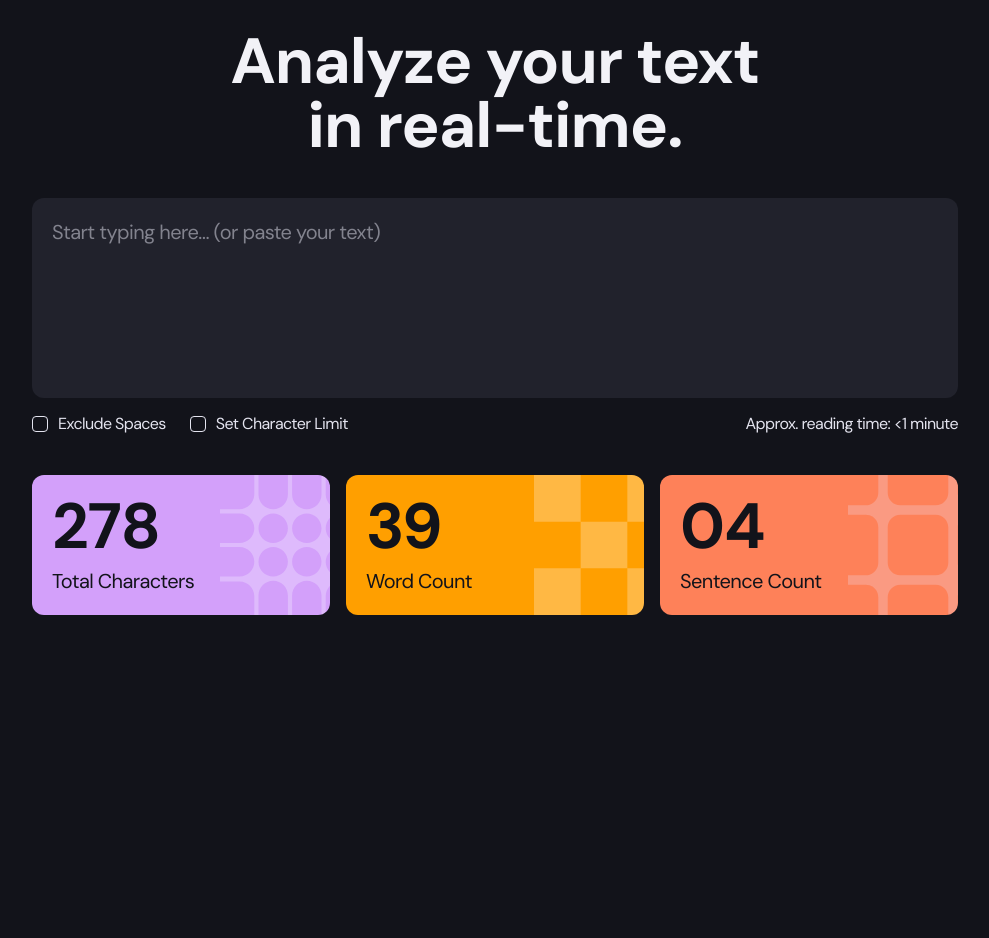
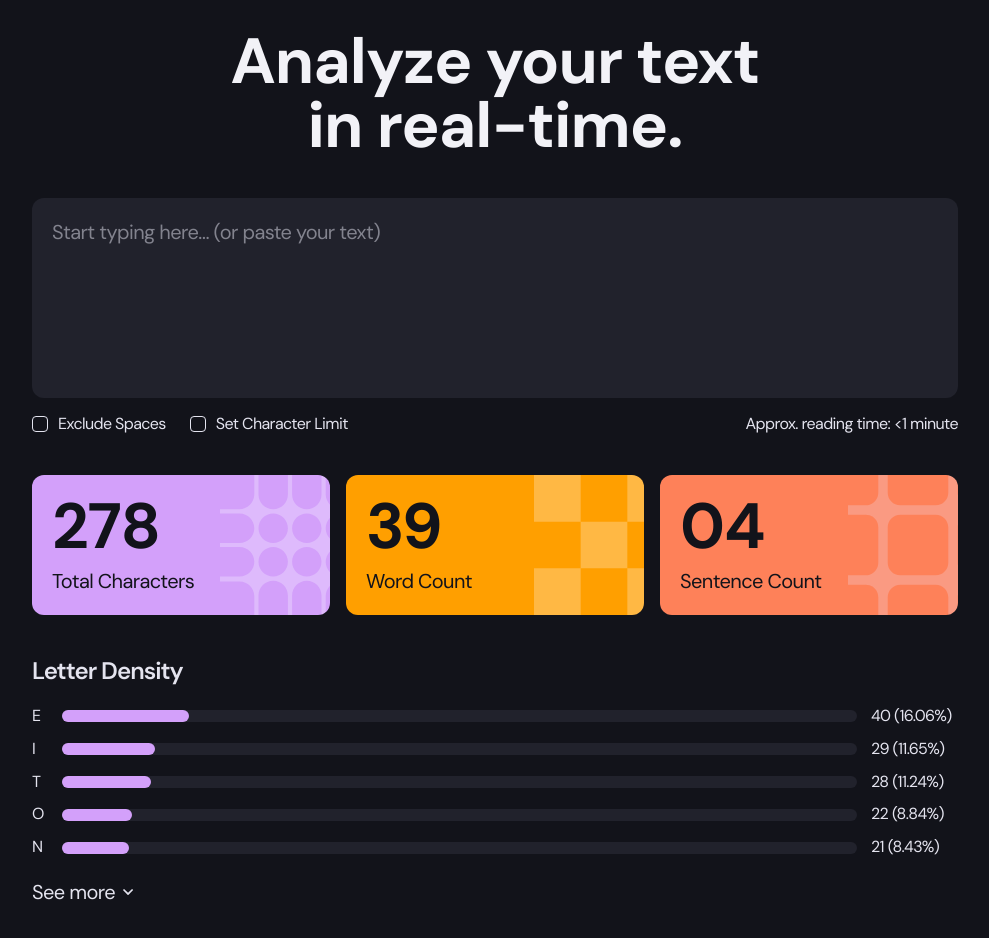
Before and after one commit to runny-life/character-counter, a website built with Vite: page index.html in a window 1280 px wide. Shown: the part 94-1032 px from the top of the page, without its empty margins (145-1134 px from the left). Before the commit the page ends 800 px from the top, so only its background shows below. Built offline with nearby package versions, Linux system fonts and the light colour scheme.

Commit message:
feat: add hover,focus and active state components logo and button toggle theme

```diff
--- a/index.html
+++ b/index.html
@@ -18,7 +18,7 @@
     <header class="py-4 lg:py-0">
       <div class="container flex justify-between gap-4">
         <a
-          class="inline-block h-7.5 w-46.25 md:h-10 md:w-61.25"
+          class="inline-block h-7.5 w-46.25 transition-opacity duration-300 hover:opacity-70 focus-visible:outline-2 focus-visible:outline-offset-2 focus-visible:outline-purple-500 focus-visible:outline-dashed md:h-10 md:w-61.25"
           href="#"
           aria-label="Home"
           aria-current="page"
@@ -43,7 +43,7 @@
           </svg>
         </a>
         <button
-          class="flex size-8 cursor-pointer items-center justify-center rounded-md bg-neutral-700 md:size-11"
+          class="transition-[color, transform] flex size-8 cursor-pointer items-center justify-center rounded-md bg-neutral-700 duration-200 hover:bg-purple-500 focus-visible:outline-2 focus-visible:outline-offset-2 focus-visible:outline-purple-500 focus-visible:duration-0 focus-visible:outline-dashed active:scale-90 md:size-11"
           type="button"
           aria-label="Toggle theme"
         >
@@ -154,6 +154,66 @@
               </article>
             </li>
           </ul>
+          <article class="flex w-full flex-col items-start gap-5">
+            <h3 class="text-preset-2 font-semibold">Letter Density</h3>
+            <ul class="flex w-full flex-col gap-3">
+              <li class="text-preset-4 flex items-center justify-between gap-3.5 font-normal">
+                <span class="w-4 shrink-0 uppercase">E</span>
+                <div class="flex h-3 grow items-center rounded-full bg-neutral-800">
+                  <span class="inline-block h-full w-[16%] rounded-full bg-purple-400"></span>
+                </div>
+                <span class="w-21.75 shrink-0">40 (16.06%)</span>
+              </li>
+              <li class="text-preset-4 flex items-center justify-between gap-3.5 font-normal">
+                <span class="w-4 shrink-0 uppercase">I</span>
+                <div class="flex h-3 grow items-center rounded-full bg-neutral-800">
+                  <span class="inline-block h-full w-[11.65%] rounded-full bg-purple-400"></span>
+                </div>
+                <span class="w-21.75 shrink-0">29 (11.65%)</span>
+              </li>
+              <li class="text-preset-4 flex items-center justify-between gap-3.5 font-normal">
+                <span class="w-4 shrink-0 uppercase">T</span>
+                <div class="flex h-3 grow items-center rounded-full bg-neutral-800">
+                  <span class="inline-block h-full w-[11.24%] rounded-full bg-purple-400"></span>
+                </div>
+                <span class="w-21.75 shrink-0">28 (11.24%)</span>
+              </li>
+              <li class="text-preset-4 flex items-center justify-between gap-3.5 font-normal">
+                <span class="w-4 shrink-0 uppercase">O</span>
+                <div class="flex h-3 grow items-center rounded-full bg-neutral-800">
+                  <span class="inline-block h-full w-[8.84%] rounded-full bg-purple-400"></span>
+                </div>
+                <span class="w-21.75 shrink-0">22 (8.84%)</span>
+              </li>
+              <li class="text-preset-4 flex items-center justify-between gap-3.5 font-normal">
+                <span class="w-4 shrink-0 uppercase">N</span>
+                <div class="flex h-3 grow items-center rounded-full bg-neutral-800">
+                  <span class="inline-block h-full w-[8.43%] rounded-full bg-purple-400"></span>
+                </div>
+                <span class="w-21.75 shrink-0">21 (8.43%)</span>
+              </li>
+            </ul>
+            <button
+              class="text-preset-3 flex cursor-pointer items-center gap-2 font-normal"
+              type="button"
+            >
+              See more
+              <svg
+                class="translate-y-px"
+                width="11"
+                height="7"
+                viewBox="0 0 11 7"
+                fill="none"
+                xmlns="http://www.w3.org/2000/svg"
+                aria-hidden="true"
+              >
+                <path
+                  d="M4.78125 5.875L0.15625 1.28125C0 1.15625 0 0.90625 0.15625 0.75L0.78125 0.15625C0.9375 0 1.15625 0 1.3125 0.15625L5.0625 3.84375L8.78125 0.15625C8.9375 0 9.1875 0 9.3125 0.15625L9.9375 0.75C10.0938 0.90625 10.0938 1.15625 9.9375 1.28125L5.3125 5.875C5.15625 6.03125 4.9375 6.03125 4.78125 5.875Z"
+                  fill="currentColor"
+                />
+              </svg>
+            </button>
+          </article>
         </div>
       </section>
     </main>
```
